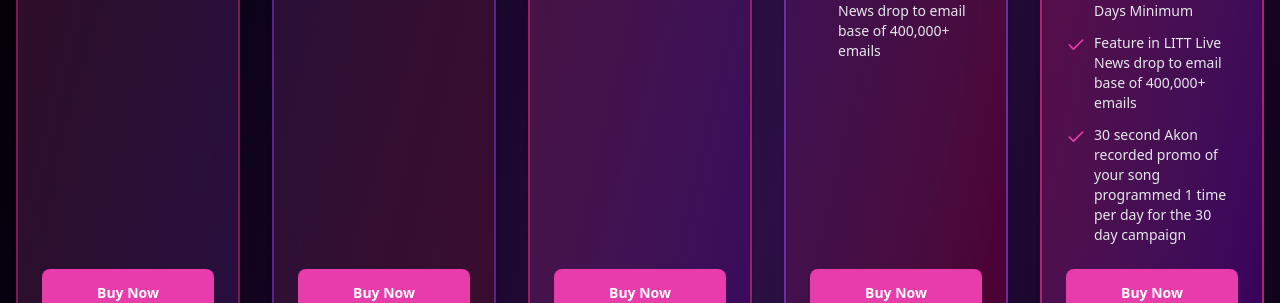
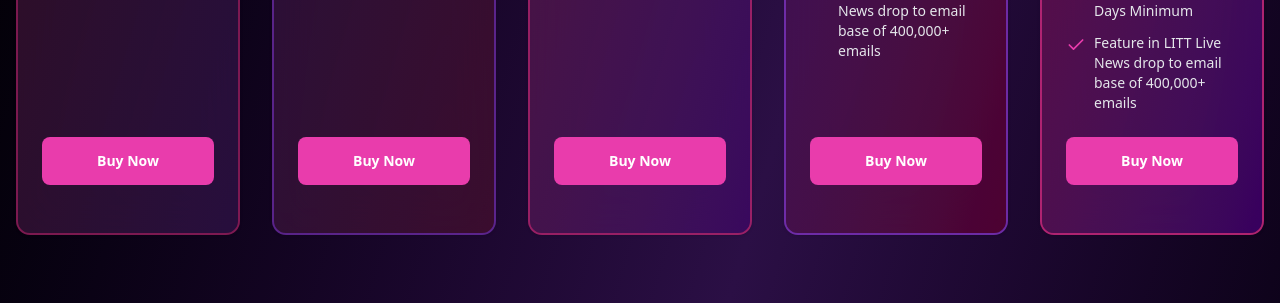
Before and after one commit to litt-global/radio-campaign, a Next.js app: page / in a window 1280 px wide. Shown: the part 1582-1885 px from the top of the page. Built offline with nearby package versions, Linux system fonts and the light colour scheme.

Commit message:
feat: remove Akon promo text from STAR MAKER features
Update STAR MAKER card to display 7 features.

Co-authored-by: undefined <undefined+undefined@users.noreply.github.com>

```diff
--- a/app/page.tsx
+++ b/app/page.tsx
@@ -89,7 +89,6 @@ export default function Home() {
         "5 x IG Reel features on @LITTXLIVE 30 days",
         "IG Collab Post 30 Days Minimum",
         "Feature in LITT Live News drop to email base of 400,000+ emails",
-        "30 second Akon recorded promo of your song programmed 1 time per day for the 30 day campaign",
       ],
     },
   ]
```
